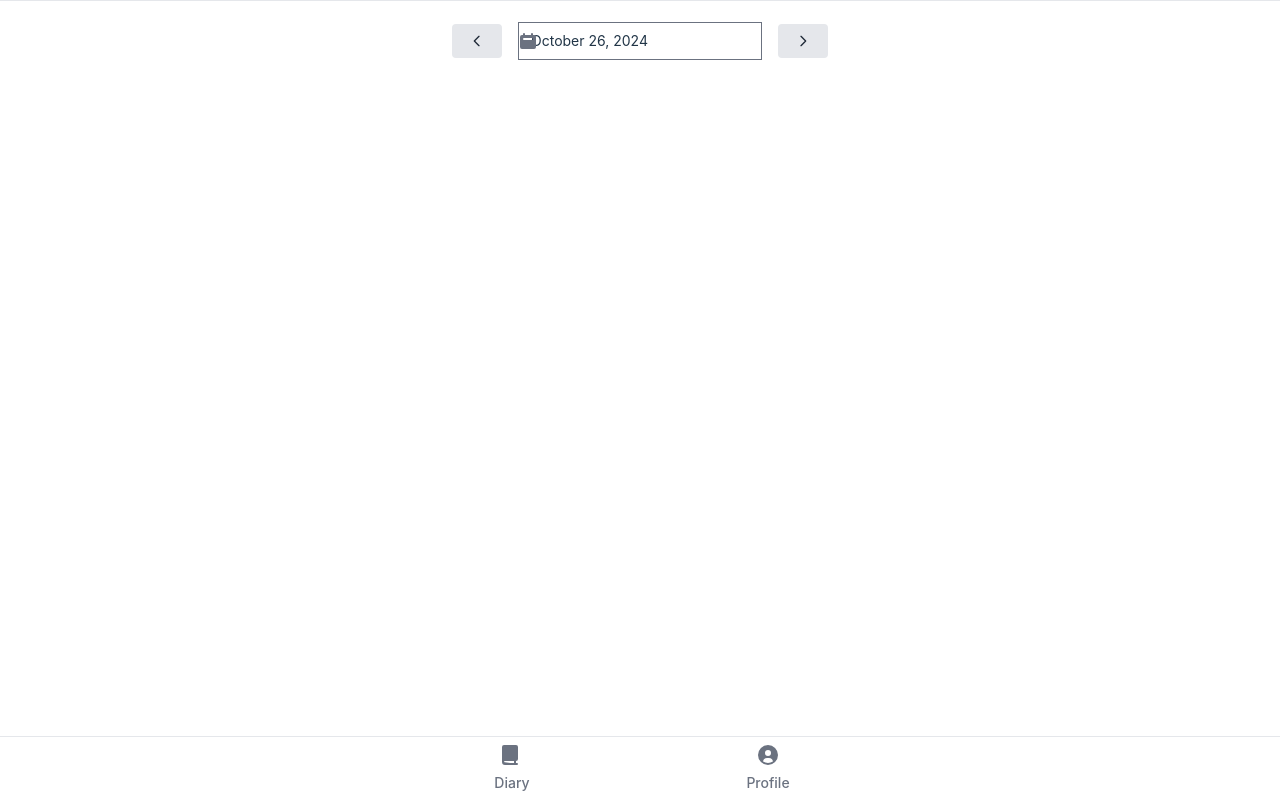
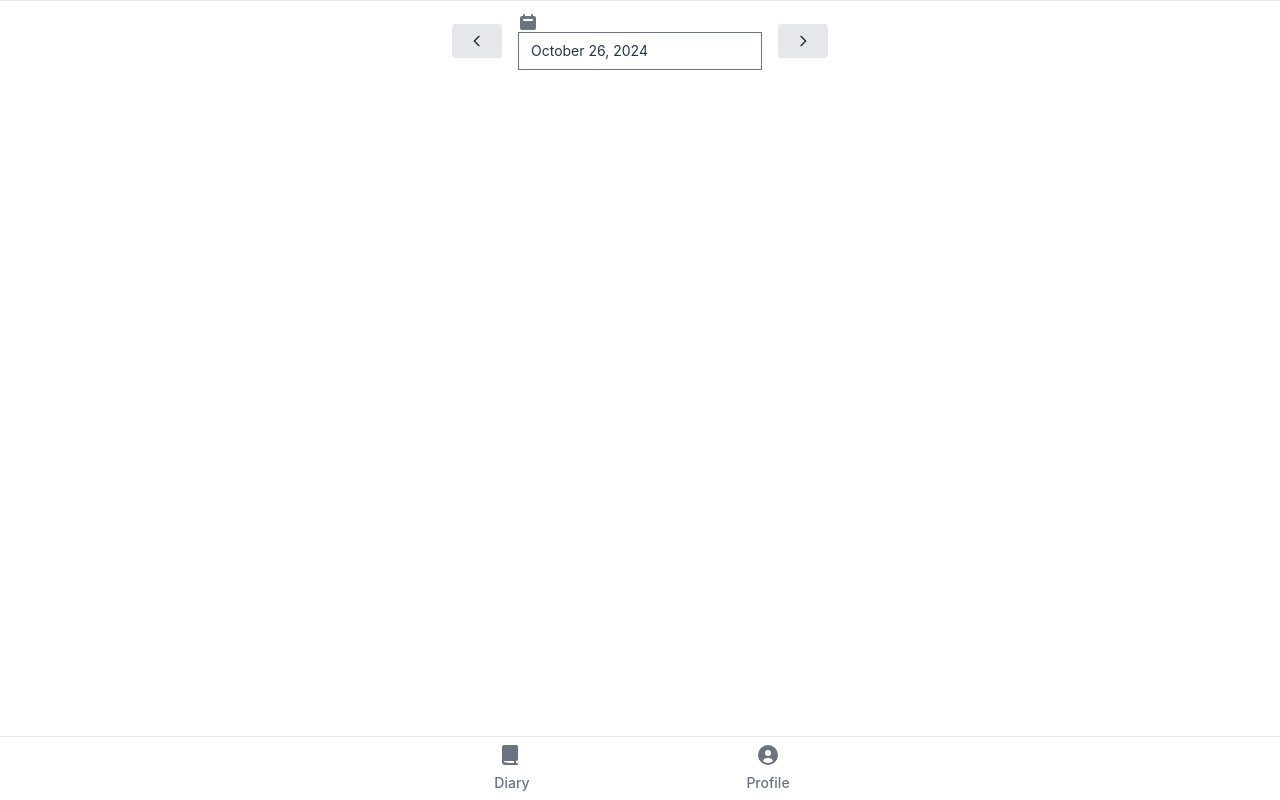
Before and after one commit to Omusubi0123/life-dialog, a React (Vite) app in the folder frontend/: page / in a window 1280 px wide. Built offline with nearby package versions, Linux system fonts and the light colour scheme.

Commit message:
datepickerを追加

```diff
--- a/frontend/src/App.tsx
+++ b/frontend/src/App.tsx
@@ -17,15 +17,9 @@ function App() {
             <path stroke-linecap="round" stroke-linejoin="round" d="M15 19l-7-7 7-7" />
           </svg>
         </button>
-
-        <div className="relative">
-          <div className="absolute inset-y-0 start-0 flex items-center ps-3.5 pointer-events-none">
-            <svg className="w-4 h-4 text-gray-500 dark:text-gray-400" aria-hidden="true" xmlns="http://www.w3.org/2000/svg" fill="currentColor" viewBox="0 0 20 20">
-              <path d="M20 4a2 2 0 0 0-2-2h-2V1a1 1 0 0 0-2 0v1h-3V1a1 1 0 0 0-2 0v1H6V1a1 1 0 0 0-2 0v1H2a2 2 0 0 0-2 2v2h20V4ZM0 18a2 2 0 0 0 2 2h16a2 2 0 0 0 2-2V8H0v10Zm5-8h10a1 1 0 0 1 0 2H5a1 1 0 0 1 0-2Z"/>
-            </svg>
+          <div className="">
+            <Datepicker />
           </div>
-          <Datepicker />
-        </div>
 
         <button className="bg-gray-200 hover:bg-gray-300 text-gray-800 font-semibold py-2 px-4 rounded dark:bg-gray-600 dark:hover:bg-gray-500 dark:text-white">
           <svg xmlns="http://www.w3.org/2000/svg" className="w-4 h-4" fill="none" viewBox="0 0 24 24" stroke="currentColor" stroke-width="2">
```
